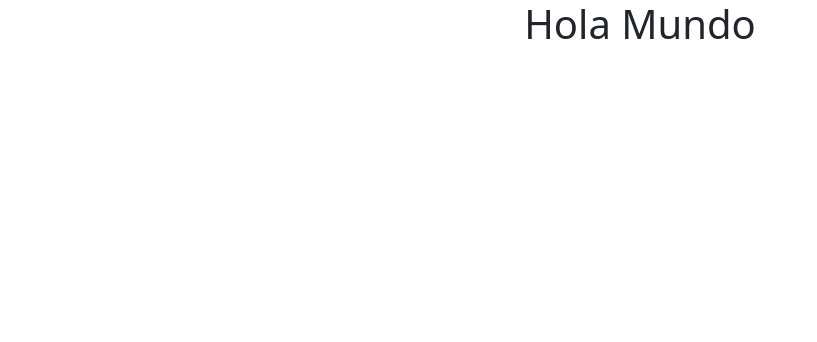
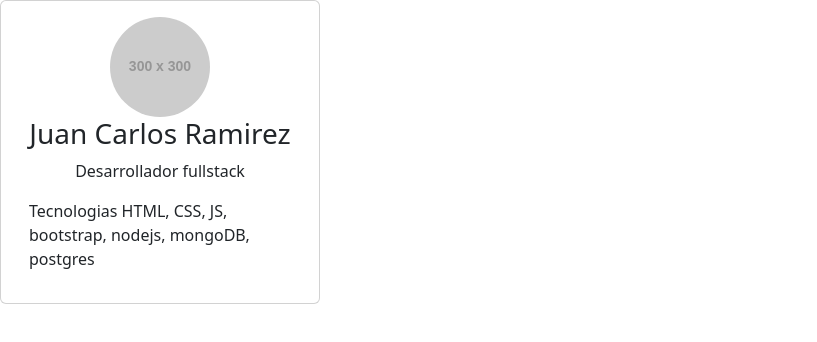
Before and after one commit to juanramirez18/proyecto_perfil, a plain HTML site: page index.html in a window 1280 px wide. Shown: the whole page, without its empty margins (0-817 px from the left). Drawn offline with nearby package versions, Linux system fonts and the light colour scheme; placeholder pictures from the web are drawn by us.

Commit message:
three commit

```diff
--- a/index.html
+++ b/index.html
@@ -10,8 +10,36 @@
     <div class="container-fluid">
         <div class="row">
           <div class="col-lg-12">
-            <div class="row"></div>
-            <h1 class="text-center">Hola Mundo</h1>
+            <div class="row">
+              <div class="col-lg-3">
+              <div class="row">
+                <div class="card">
+                  <div class="card-body">
+                    <div class="profile-photo text-center">
+                      <img src="https://via.placeholder.com/300" style="width: 100px ; height: 100px;" alt="..." class="img-fluid rounded-circle">
+                    </div>
+                    <div class="profile-info text-center">
+                      <h3>Juan Carlos Ramirez</h3>
+                      <span class="text-small">Desarrollador fullstack</span>
+                    </div>
+                    <div class="profile-description mt-3">
+                      <p>Tecnologias HTML, CSS, JS, bootstrap, nodejs, mongoDB, postgres</p>
+                    </div>
+
+                  </div>
+                </div>
+              </div>
+                <!--informacion basica-->
+
+              </div>
+              <div class="col-lg-5">
+                <!--experiencia laboral-->
+              </div>
+              <div class="col-lg-4">
+                <!--habilidades-->
+              </div>
+            </div>
+
           </div>
         </div>
 
```
